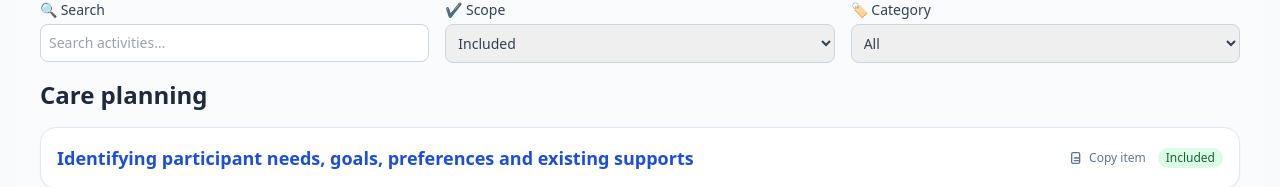
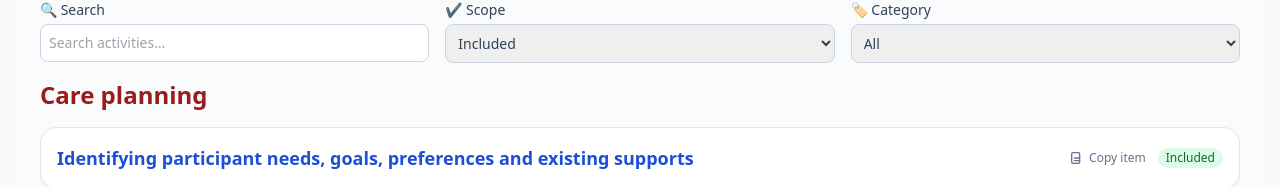
Before and after one commit to viklas/service-list-explorer, a React (Vite) app: page / in a window 1280 px wide. Both pictures are taken after a click on the button "Care Management". Shown: the part 192-379 px from the top of the page. Built offline with nearby package versions, Linux system fonts and the light colour scheme.

Commit message:
make it red

```diff
--- a/src/components/ActivitiesExplorer.jsx
+++ b/src/components/ActivitiesExplorer.jsx
@@ -109,7 +109,7 @@ export default function ActivitiesExplorer() {
         {/* Grouped List */}
         {Object.entries(grouped).map(([cat, itemsInCat]) => (
           <div key={cat} className="mb-8">
-            <h2 className="text-2xl font-semibold text-slate-800 mb-4">{cat}</h2>
+            <h2 className="text-2xl font-semibold text-red-800 mb-4">{cat}</h2>
             <ul className="space-y-4">
               {itemsInCat.map((item, idx) => (
                 <li
```
